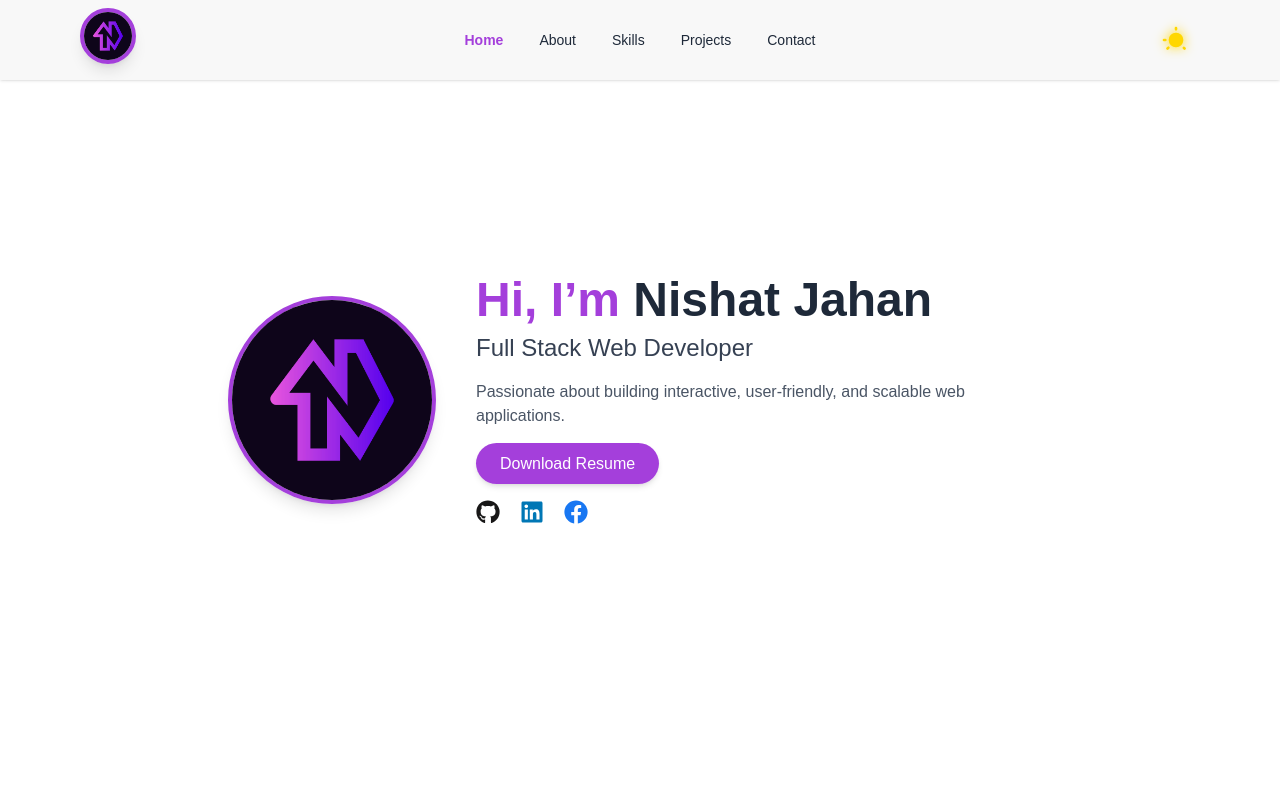
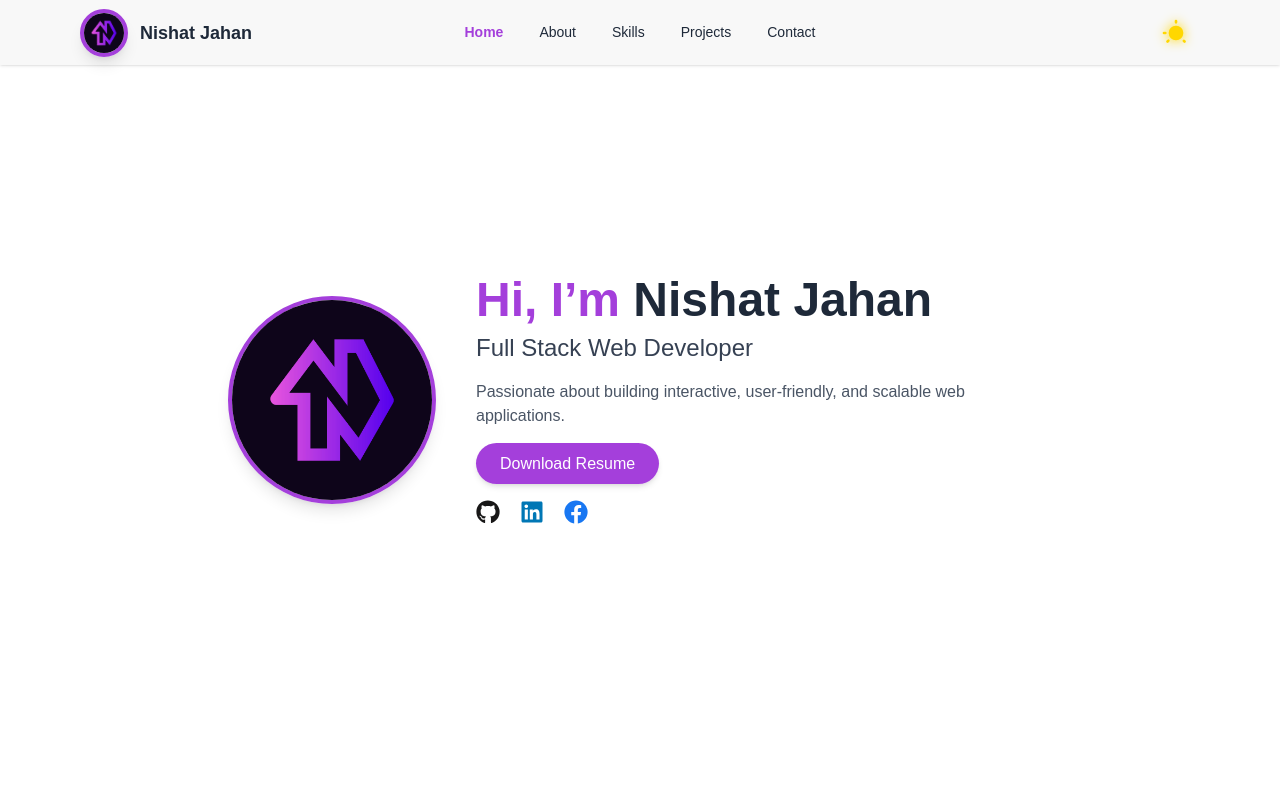
Before and after one commit to nishatjahan62/my-portfolio, a React (Vite) app: page / in a window 1280 px wide. Shown: the top 800 px of the page. Built offline with nearby package versions, Linux system fonts and the light colour scheme.

Commit message:
added some changes

```diff
--- a/src/Pages/Sections/AboutMe.jsx
+++ b/src/Pages/Sections/AboutMe.jsx
@@ -6,7 +6,7 @@ const About = () => {
   return (
     <section
       id="about"
-      className="min-h-screen flex items-center justify-center bg-[#F8F8F8] dark:bg-[#1E2939] px-6 md:px-20 py-16"
+      className="min-h-screen flex items-center justify-center bg-[#F8F8F8] dark:bg-[#1E2939] px-6 md:px-20 py-16 mt-44"
     >
       <motion.div
         initial={{ opacity: 0, y: 50 }}
@@ -16,7 +16,7 @@ const About = () => {
         className="max-w-4xl text-center md:text-left"
       >
 
-        <h2 className="text-3xl md:text-4xl font-bold text-primary mb-10 text-center">
+        <h2 className="text-3xl md:text-4xl font-bold text-primary mb-10 text-center poppins">
           About Me
         </h2>
 
@@ -28,7 +28,7 @@ const About = () => {
             className="p-6 rounded-2xl shadow-md bg-white dark:bg-[#2B3443] border-l-4 border-primary transition"
           >
             <FaCode className="text-4xl text-primary mb-3" />
-            <h3 className="text-xl font-semibold text-primary mb-2">
+            <h3 className="text-xl font-semibold text-primary mb-2 poppins">
               My Journey
             </h3>
             <p className="text-gray-700 dark:text-gray-300">
@@ -43,7 +43,7 @@ const About = () => {
             className="p-6 rounded-2xl shadow-md bg-white dark:bg-[#2B3443] border-l-4 border-secondary transition"
           >
             <FaLaptopCode className="text-4xl text-secondary mb-3" />
-            <h3 className="text-xl font-semibold text-secondary mb-2">
+            <h3 className="text-xl poppins font-semibold text-secondary mb-2">
               What I Love
             </h3>
             <p className="text-gray-700 dark:text-gray-300">
@@ -58,7 +58,7 @@ const About = () => {
             className="p-6 rounded-2xl shadow-md bg-white dark:bg-[#2B3443] border-l-4 border-primary transition"
           >
             <FaRocket className="text-4xl text-primary mb-3" />
-            <h3 className="text-xl font-semibold text-primary mb-2">
+            <h3 className="text-xl font-semibold text-primary poppins mb-2">
               My Vision
             </h3>
             <p className="text-gray-700 dark:text-gray-300">
@@ -73,7 +73,7 @@ const About = () => {
             className="p-6 rounded-2xl shadow-md bg-white dark:bg-[#2B3443] border-l-4 border-secondary transition"
           >
             <FaBookOpen className="text-4xl text-secondary mb-3" />
-            <h3 className="text-xl font-semibold text-secondary mb-2">
+            <h3 className="text-xl font-semibold text-secondary  poppins mb-2">
               Hobbies
             </h3>
             <p className="text-gray-700 dark:text-gray-300">
--- a/src/Pages/Sections/Contact.jsx
+++ b/src/Pages/Sections/Contact.jsx
@@ -6,7 +6,7 @@ const Contact = () => {
       id="contact"
       className="min-h-screen bg-white dark:bg-[#1E2939] px-6 md:px-20 py-16 flex flex-col items-center justify-center"
     >
-      <h2 className="text-4xl font-bold text-primary mb-12 text-center">
+      <h2 className="text-4xl font-bold text-primary mb-12 text-center poppins">
         Contact Me
       </h2>
 
--- a/src/Pages/Sections/Projects.jsx
+++ b/src/Pages/Sections/Projects.jsx
@@ -6,7 +6,7 @@ import { motion } from "framer-motion";
 const Projects = () => {
   return (
     <section className="min-h-screen bg-white dark:bg-[#1E2939] px-6 md:px-20 py-16 pt-20">
-      <h2 className="text-3xl md:text-4xl font-bold text-primary mb-12 text-center">
+      <h2 className="text-3xl md:text-4xl font-bold text-primary mb-12 text-center poppins">
         My Projects
       </h2>
 
--- a/src/Pages/Sections/Skills.jsx
+++ b/src/Pages/Sections/Skills.jsx
@@ -72,7 +72,7 @@ const Skills = () => {
         initial={{ opacity: 0, y: 50 }}
         whileInView={{ opacity: 1, y: 0 }}
         transition={{ duration: 0.7 }}
-        className="text-3xl md:text-4xl font-bold text-primary mb-12 text-center"
+        className="text-3xl md:text-4xl font-bold text-primary poppins mb-12 text-center"
       >
         My Skills
       </motion.h2>
--- a/src/components/Hero/Hero.jsx
+++ b/src/components/Hero/Hero.jsx
@@ -33,7 +33,7 @@ const Hero = () => {
         <h1 className="text-4xl md:text-5xl font-bold text-primary dark:text-primary">
           Hi, I’m <span className="text-gray-800 dark:text-gray-100 poppins">Nishat Jahan</span>
         </h1>
-        <h2 className="text-xl md:text-2xl mt-2 font-medium text-gray-700 dark:text-gray-300">
+        <h2 className="text-xl md:text-2xl mt-2 font-medium text-gray-700 poppins dark:text-gray-300">
           Full Stack Web Developer
         </h2>
         <p className="max-w-xl mt-4 text-gray-600 dark:text-gray-400">
--- a/src/components/Navbar/Navbar.jsx
+++ b/src/components/Navbar/Navbar.jsx
@@ -12,7 +12,7 @@ const Navbar = () => {
     { id: "contact", title: "Contact" },
   ];
 
-  // ✅ Scroll detection for active link
+
   useEffect(() => {
     const handleScroll = () => {
       const scrollPos = window.scrollY + 200;
@@ -31,30 +31,21 @@ const Navbar = () => {
     return () => window.removeEventListener("scroll", handleScroll);
   }, []);
 
-  // ✅ Smooth scroll to section
   const handleScrollTo = (id) => {
     const section = document.getElementById(id);
     if (section) section.scrollIntoView({ behavior: "smooth" });
     setActive(id);
   };
 
-  // ✅ Theme toggle
+  // Theme toggle
   const [theme, setTheme] = useState(localStorage.getItem("theme") || "light");
   useEffect(() => {
     localStorage.setItem("theme", theme);
     const html = document.querySelector("html");
     html.setAttribute("data-theme", theme);
-
-    if (theme === "dark") {
-      html.classList.add("dark");
-    } else {
-      html.classList.remove("dark");
-    }
+    html.classList.toggle("dark", theme === "dark");
   }, [theme]);
 
-
-
-  // ✅ Reusable nav items
   const navItems = links.map((link) => (
     <li key={link.id}>
       <button
@@ -72,9 +63,8 @@ const Navbar = () => {
 
   return (
     <div className="navbar bg-[#F8F8F8] dark:bg-[#1E2939] shadow-sm lg:px-20 px-8 text-gray-800 dark:text-gray-200 font-poppins fixed top-0 left-0 w-full z-50">
-      {/* Left - Logo and Dropdown */}
       <div className="navbar-start">
-        {/* Mobile Dropdown */}
+        {/* Mobile menu */}
         <div className="dropdown">
           <div tabIndex={0} role="button" className="lg:hidden pr-2">
             <svg
@@ -97,22 +87,35 @@ const Navbar = () => {
           </ul>
         </div>
 
-        {/* Logo */}
-        <Link to="/" onClick={() => handleScrollTo("home")}>
-          <div className="flex justify-center mb-2">
-            <img src="/logo.jpg" alt="Logo" className="w-12 sm:w-14  rounded-full border-4 border-[#A43FDB] shadow-lg " />
+        {/* Logo & Name */}
+        <Link
+          to="/"
+          onClick={() => handleScrollTo("home")}
+          className="flex items-center gap-3"
+        >
+          <div className="flex-shrink-0">
+            <img
+              src="/logo.jpg"
+              alt="Logo"
+              className="w-12 sm:w-14 md:w-12 h-12 sm:h-14 md:h-12 rounded-full border-4 border-[#A43FDB] shadow-lg"
+            />
+          </div>
+          <div className="flex flex-col">
+            <p className="text-gray-800 dark:text-gray-100 poppins text-base lg:text-lg font-semibold">
+              Nishat Jahan
+            </p>
+
           </div>
         </Link>
       </div>
 
-      {/* Center - Nav items */}
+      {/* Desktop nav */}
       <div className="navbar-center hidden lg:flex">
         <ul className="menu menu-horizontal px-1 gap-3">{navItems}</ul>
       </div>
 
-      {/* Right - Theme Toggle */}
+      {/* Theme toggle */}
       <div className="navbar-end flex items-center gap-3">
-          {/* Theme Toggle */}
         <div className="px-2">
           <label className="swap swap-rotate cursor-pointer">
             <input
@@ -120,7 +123,7 @@ const Navbar = () => {
               onChange={(e) => setTheme(e.target.checked ? "dark" : "light")}
               checked={theme === "dark"}
             />
-    {/* Dark (moon) icon */}
+            {/* Moon icon */}
             <svg
               className="swap-on h-8 w-8 fill-current text-secondary"
               xmlns="http://www.w3.org/2000/svg"
@@ -128,7 +131,7 @@ const Navbar = () => {
             >
               <path d="M21.64,13a1,1,0,0,0-1.05-.14,8.05,8.05,0,0,1-3.37.73A8.15,8.15,0,0,1,9.08,5.49a8.59,8.59,0,0,1,.25-2A1,1,0,0,0,8,2.36,10.14,10.14,0,1,0,22,14.05,1,1,0,0,0,21.64,13Z" />
             </svg>
-    {/* Light (sun) icon */}
+            {/* Sun icon */}
             <svg
               className="swap-off h-8 w-8 fill-current text-[#FFD700] drop-shadow-[0_0_6px_#FFD700]"
               xmlns="http://www.w3.org/2000/svg"
@@ -138,7 +141,6 @@ const Navbar = () => {
             </svg>
           </label>
         </div>
-
       </div>
     </div>
   );
```
Lines whose indentation alone changed are shown as unchanged.
